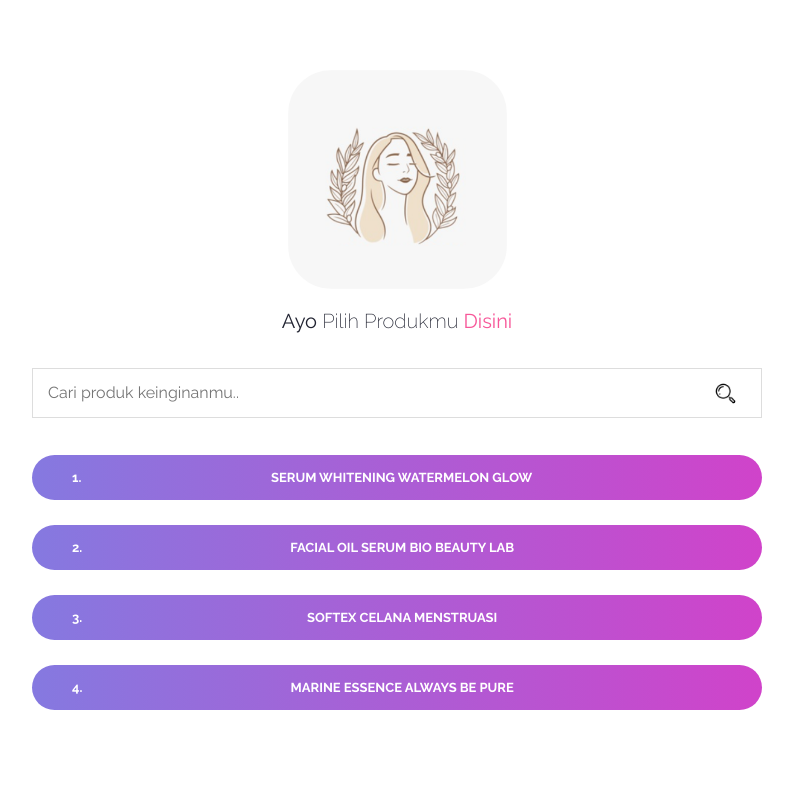
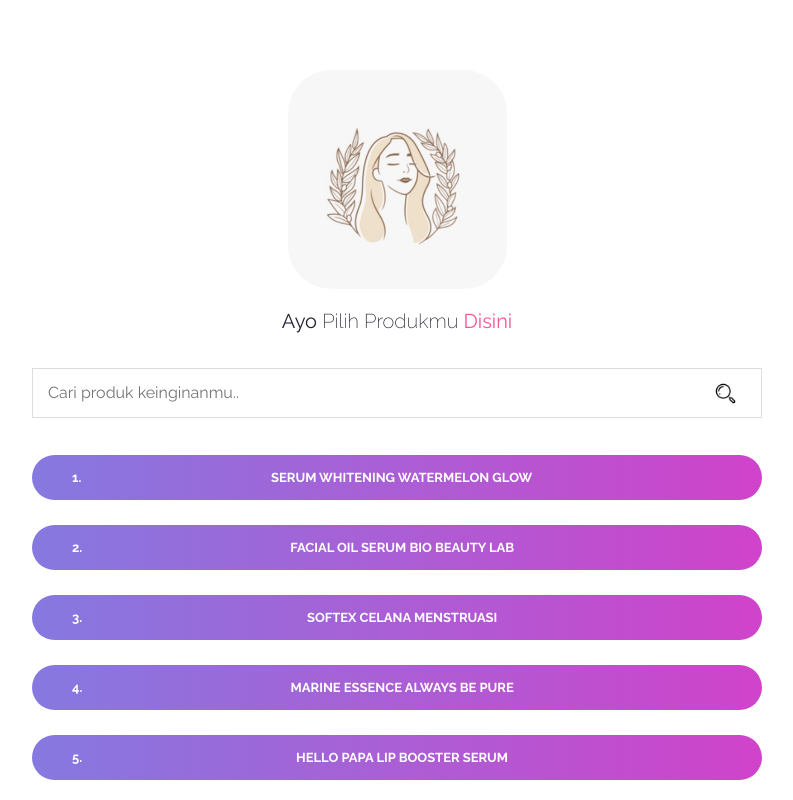
Before and after one commit to skincarelo/skincarelo.github.io, a plain HTML site: page index.html in a window 1280 px wide. Shown: the top 800 px of the page, without its empty margins (243-1036 px from the left). Drawn offline with nearby package versions, Linux system fonts and the light colour scheme.

Commit message:
Update index.html

```diff
--- a/index.html
+++ b/index.html
@@ -109,6 +109,13 @@
                               style="float: left;">4. </span>Marine Essence ALWAYS BE PURE</a>
                      </div>
                   </li>
+                  <li>
+                     <div class="bottom25">
+                        <a href="https://shp.ee/tesccfu"
+                           class="button gradient_bg_one" style="text-align: center"><span
+                              style="float: left;">5. </span>Hello Papa Lip Booster Serum</a>
+                     </div>
+                  </li>
                </ul>
             </div>
          </div>
```
